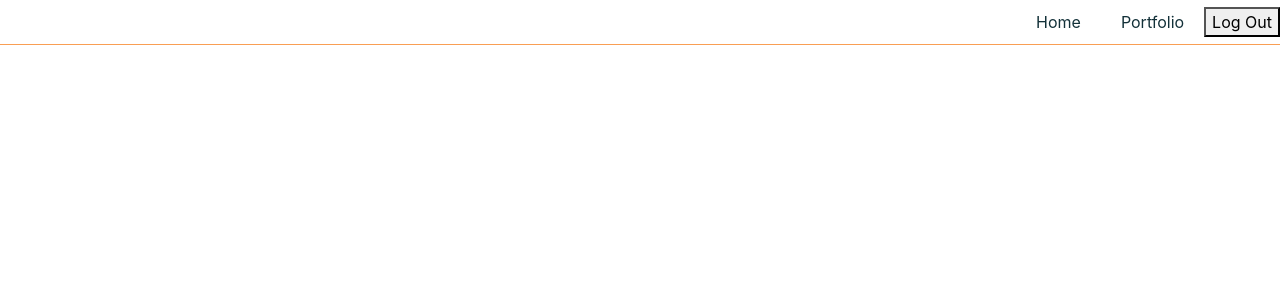
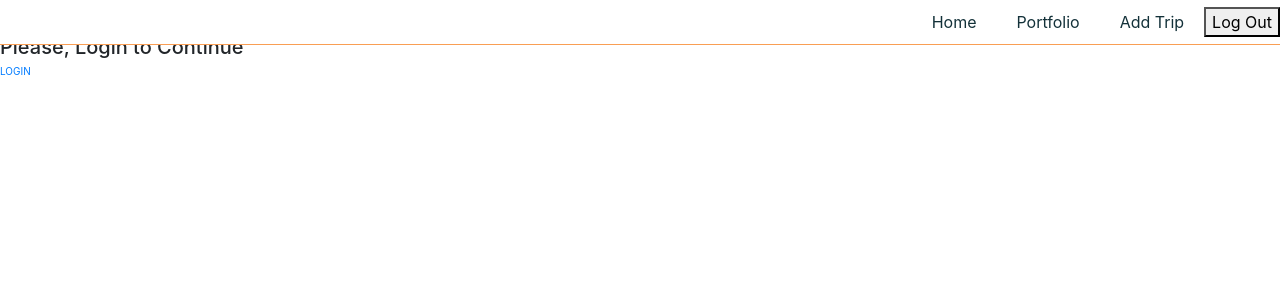
Before and after one commit to guidr-pt/guidr-front-end, a React (Create React App) app in the folder guidr/: page /access-denied in a window 1280 px wide. Shown: the top 300 px of the page. Built offline with nearby package versions, Linux system fonts and the light colour scheme.

Commit message:
TripForm Route and Authenticate complete

```diff
--- a/guidr/src/App.js
+++ b/guidr/src/App.js
@@ -21,7 +21,7 @@ class App extends Component {
         <Route path='/home' component={Home} />
         <Route path='/portfolio' component={Portfolio} />
         <Route path='/add-trip' component={TripForm} />
-        <Route path='access-denied' component={AccessDenied} />
+        <Route path='/access-denied' component={AccessDenied} />
       </div>
     );
   }
--- a/guidr/src/components/Navigation.js
+++ b/guidr/src/components/Navigation.js
@@ -13,6 +13,7 @@ class Navigation extends React.Component {
       <div className='navigation'>
         <NavLink to='/Home' className="normal" activeClassName="active">Home</NavLink>
         <NavLink to='/Portfolio' className="normal" activeClassName="active">Portfolio</NavLink>
+        <NavLink to='/add-trip' className="normal" activeClassName="active">Add Trip</NavLink>
         <button onClick={this.signout}>Log Out</button>
       </div>
     );
--- a/guidr/src/components/PortfolioComp/TripForm.js
+++ b/guidr/src/components/PortfolioComp/TripForm.js
@@ -20,6 +20,20 @@ class TripForm extends React.Component {
      ...this.state,
      [e.target.name]: e.target.value
    });
+}
+
+authenticate = () => {
+  const token = localStorage.getItem('jwtToken');
+
+  if(token) {
+    this.props.history.push('/add-trip')
+  } else {
+    this.props.history.push('/access-denied');
+  }
+}
+
+componentDidMount() {
+  this.authenticate();
 }
 
   render() {
```
